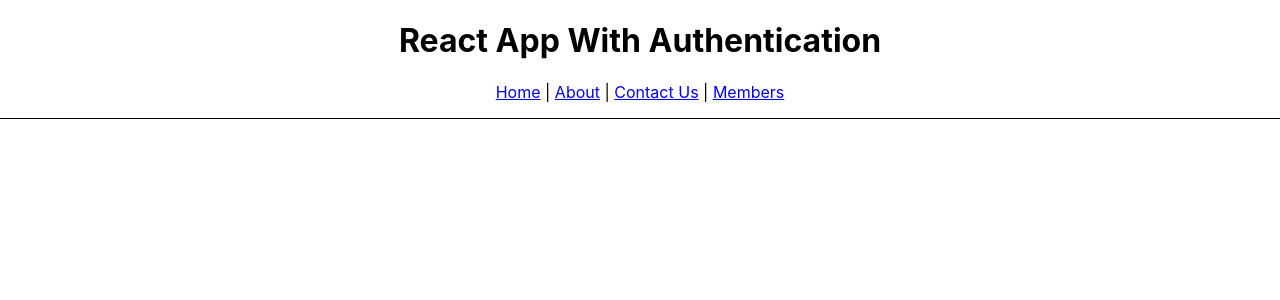
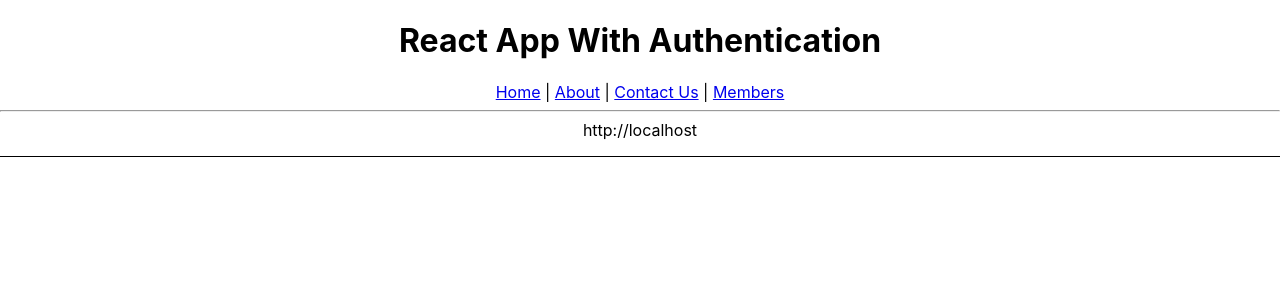
Before and after one commit to aidankilleen/prep-react-auth-fb, a React (Create React App) app: page / in a window 1280 px wide. Shown: the top 300 px of the page. Built offline with nearby package versions, Linux system fonts and the light colour scheme.

Commit message:
changed callback on logout

```diff
--- a/src/App.js
+++ b/src/App.js
@@ -18,8 +18,10 @@ function App() {
             <Link to="/contact">Contact Us</Link> |{" "}
             <Link to="/members">Members</Link>
 
-            {isAuthenticated && <button onClick={() => logout({returnTo:"https://devops2023.tk/"})}>Logout</button>}
+            {isAuthenticated && <button onClick={() => logout({ returnTo:window.location.origin })}>Logout</button>}
 
+            <hr/>
+            { window.location.origin }
         </nav>
         <Outlet/>
     </div>
```
